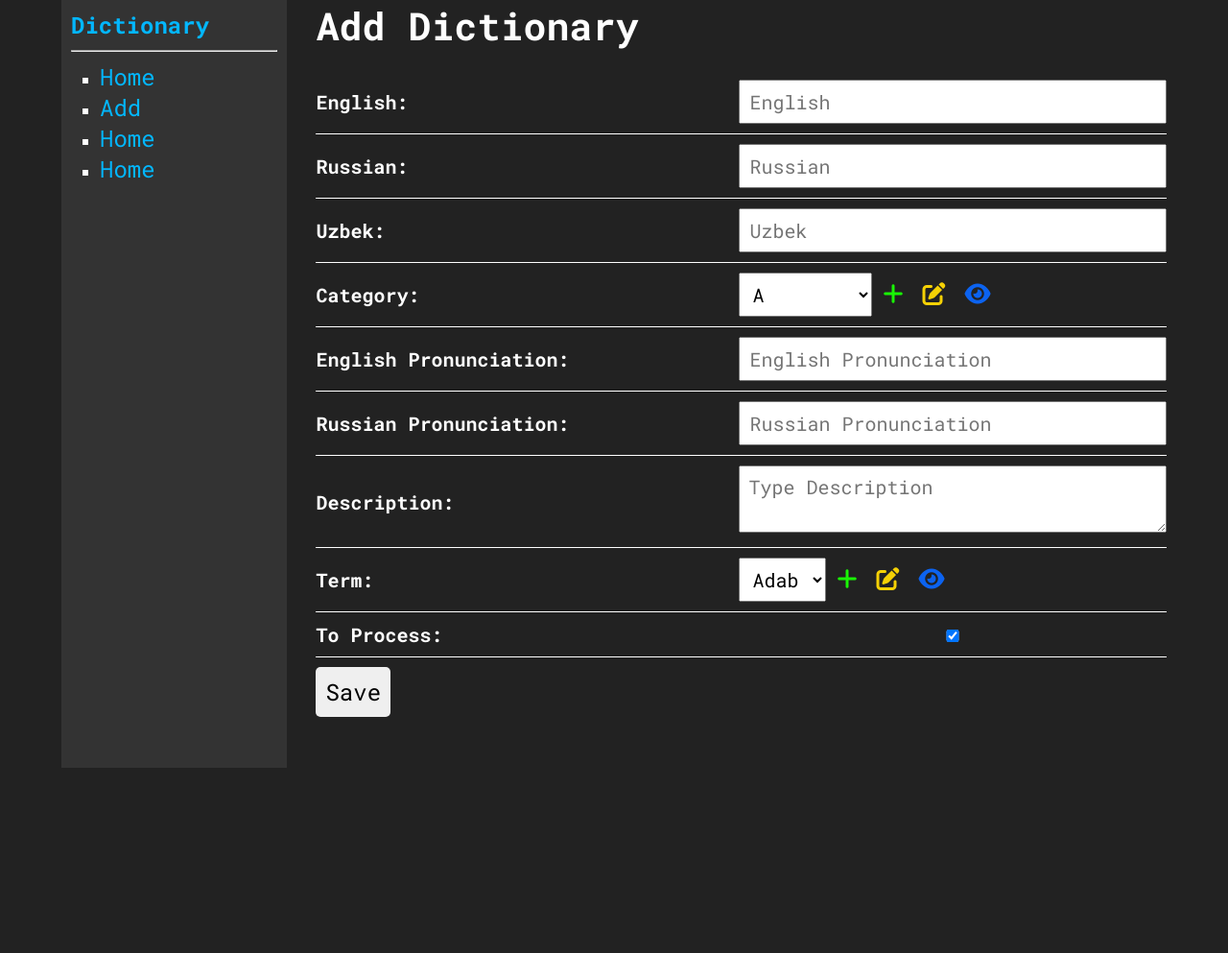
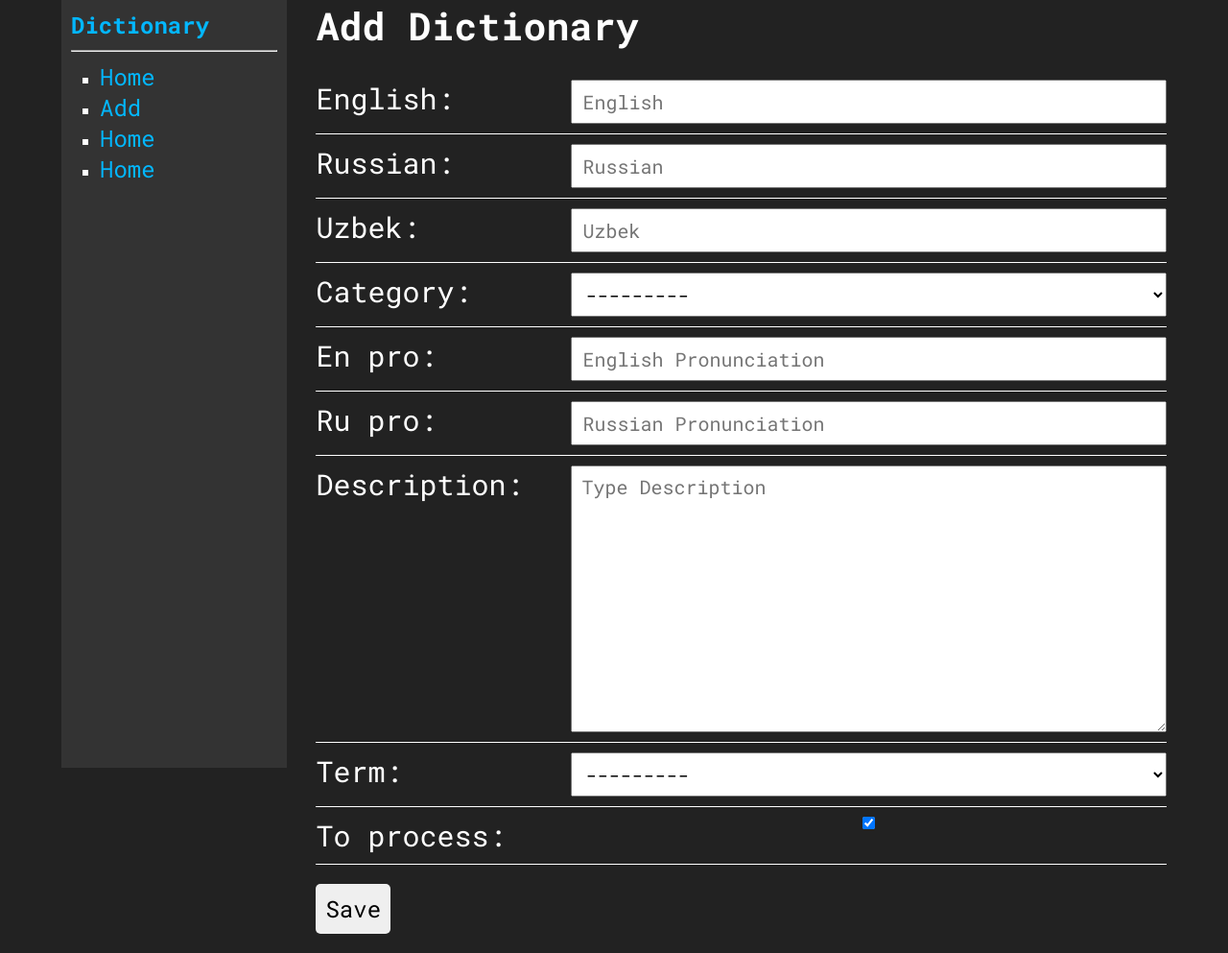
Before and after one commit to diyorbekqodirboyev863/dictionary-app, a Django app: page /add/word/ in a window 1280 px wide. Shown: the whole page at 96% size. Before the commit the page ends 800 px from the top, so only its background shows below. Run offline with Django 5.2, Linux system fonts and the light colour scheme; data comes from the database, SQL or seed files in the repository; some libraries are stand-ins or nearby versions.

Commit message:
Add dictionary form has been updated.

```diff
--- /dev/null
+++ b/main/forms.py
@@ -0,0 +1,27 @@
+from django import forms
+from django.utils.safestring import mark_safe
+from .models import Dictionary
+
+class DictionaryForm(forms.ModelForm):
+    class Meta:
+        model = Dictionary
+        fields = ['en', 'ru', 'uz', 'category', 'en_pro', 'ru_pro', 'description', 'term', 'to_process']
+        widgets = {
+            'to_process': forms.CheckboxInput(),
+        }
+
+    def __init__(self, *args, **kwargs):
+        super().__init__(*args, **kwargs)
+        # Customize form fields if needed
+        self.fields['en'].widget.attrs.update({'placeholder': 'English'})
+        self.fields['ru'].widget.attrs.update({'placeholder': 'Russian'})
+        self.fields['uz'].widget.attrs.update({'placeholder': 'Uzbek'})
+        self.fields['en_pro'].widget.attrs.update({'placeholder': 'English Pronunciation'})
+        self.fields['ru_pro'].widget.attrs.update({'placeholder': 'Russian Pronunciation'})
+        self.fields['description'].widget.attrs.update({'placeholder': 'Type Description'})
+
+    def as_div(self):
+        output = []
+        for field in self:
+            output.append(f'<div class="form-group">{field.label_tag()}{field}</div>')
+        return mark_safe('\n'.join(output))
--- a/main/views.py
+++ b/main/views.py
@@ -1,6 +1,7 @@
 from django.shortcuts import render, redirect
 from django.utils.text import slugify
 from .models import Category, Term, Dictionary
+from .forms import DictionaryForm
 
 # Home.
 def home(request):
@@ -14,29 +15,10 @@
 	categories = Category.objects.all()
 	terms = Term.objects.all()
 	if request.method == 'POST':
-		en = request.POST.get('en')
-		ru = request.POST.get('ru')
-		uz = request.POST.get('uz')
-		category_slug = request.POST.get('category')
-		enpro = request.POST.get('enpro')
-		rupro = request.POST.get('rupro')
-		description = request.POST.get('description')
-		term_slug = request.POST.get('term')
-		to_process = request.POST.get('toproc', 'off') == 'on'
-
-		category = Category.objects.get(slug=category_slug)
-		term = Term.objects.get(slug=term_slug)
-
-		dictionary = Dictionary(
-			en=en,
-			ru=ru,
-			uz=uz,
-			category=category,
-			en_pro=enpro,
-			ru_pro=rupro,
-			description=description,
-			term=term,
-			to_process=to_process)
-		dictionary.save()
-		redirect(to='home')
-	return render(request=request, template_name='add_word.html', context={'categories': categories, 'terms': terms})
+		form = DictionaryForm(request.POST)
+		if form.is_valid():
+			form.save()
+			redirect(to='home')
+	else:
+		form = DictionaryForm()
+	return render(request=request, template_name='add_word.html', context={'categories': categories, 'terms': terms, 'form': form})
--- a/static/styles.css
+++ b/static/styles.css
@@ -100,40 +100,24 @@
 	gap: 20px;
 }
 
-.add table,
-.add input,
-.add textarea {
+.form-group {
+	display: flex;
+	align-items: flex-start;
+	justify-content: space-between;
 	width: 100%;
-}
-
-.add table,
-.add input,
-.add select,
-.add textarea {
 	font-size: 20px;
-}
-
-.add input,
-.add select,
-.add textarea {
-	padding: 8px 10px;
-}
-
-.add table {
-	border-collapse: collapse;
-}
-
-.add th,
-.add td {
+	border-bottom: 1px solid #fff;
 	padding: 10px 0;
 }
 
-.add th {
-	padding-right: 10px;
+.form-group label {
+	font-size: 30px;
 }
 
-.add tr {
-	border-bottom: 1px solid #fff;
+.form-group input, .form-group select, .form-group textarea {
+	font-size: 20px;
+	width: 70%;
+	padding: 8px 10px;
 }
 
 button {
--- a/templates/add_word.html
+++ b/templates/add_word.html
@@ -6,98 +6,7 @@
     <h1 style="margin-bottom: 20px;">Add Dictionary</h1>
     <form action="{% url 'add_word' %}" method="post" class="add" style="margin-bottom: 20px">
         {% csrf_token %}
-        <table>
-            <tr>
-                <th style="text-align: left;"><label for="en">English:</label></th>
-                <td><input type="text" placeholder="English" name="en" id="en" required /></td>
-            </tr>
-            <tr>
-                <th style="text-align: left;"><label for="ru">Russian:</label></th>
-                <td><input type="text" placeholder="Russian" name="ru" id="ru" required /></td>
-            </tr>
-            <tr>
-                <th style="text-align: left;"><label for="uz">Uzbek:</label></th>
-                <td><input type="text" placeholder="Uzbek" name="uz" id="uz" required /></td>
-            </tr>
-
-            <!-- Category. -->
-            <tr>
-                <th style="text-align: left;"><label for="category">Category:</label></th>
-                <td>
-                    <select id="category" name="category" required>
-                        {% if categories %}
-                            {% for category in categories %}
-                                <option value="{{ category.slug }}">{{ category.name }}</option>
-                            {% endfor %}
-                        {% endif %}
-                    </select>
-                    <div class="m-frame">
-						<a href="#">
-							<span style="color: #19f505;">
-								<i class="fa-solid fa-plus"></i>
-							</span>
-						</a>
-						<a href="#">
-							<span style="color: #f5d105;">
-								<i class="fa-solid fa-pen-to-square"></i>
-							</span>
-						</a>
-						<a href="#">
-							<span style="color: #0c63f0;">
-								<i class="fa-solid fa-eye"></i>
-							</span>
-						</a>
-					</div>
-                </td>
-            </tr>
-            <tr>
-                <th style="text-align: left;"><label for="enpro">English Pronunciation:</label></th>
-                <td><input type="text" placeholder="English Pronunciation" name="enpro" id="enpro" /></td>
-            </tr>
-            <tr>
-                <th style="text-align: left;"><label for="rupro">Russian Pronunciation:</label></th>
-                <td><input type="text" placeholder="Russian Pronunciation" name="rupro" id="rupro" /></td>
-            </tr>
-            <tr>
-                <th style="text-align: left;"><label for="description">Description:</label></th>
-                <td><textarea placeholder="Type Description" name="description" id="description"></textarea></td>
-            </tr>
-
-            <!-- Term. -->
-            <tr>
-                <th style="text-align: left;"><label for="term">Term:</label></th>
-                <td>
-                    <select id="term" name="term" required>
-                        {% if terms %}
-                            {% for term in terms %}
-                                <option value="{{ term.slug }}">{{ term.name }}</option>
-                            {% endfor %}
-                        {% endif %}
-                    </select>
-                    <div class="m-frame">
-						<a href="#">
-							<span style="color: #19f505;">
-								<i class="fa-solid fa-plus"></i>
-							</span>
-						</a>
-						<a href="#">
-							<span style="color: #f5d105;">
-								<i class="fa-solid fa-pen-to-square"></i>
-							</span>
-						</a>
-						<a href="#">
-							<span style="color: #0c63f0;">
-								<i class="fa-solid fa-eye"></i>
-							</span>
-						</a>
-					</div>
-                </td>
-            </tr>
-            <tr>
-                <th style="text-align: left;"><label for="toproc">To Process:</label></th>
-                <td><input type="checkbox" id="toproc" name="toproc" checked /></td>
-            </tr>
-        </table>
-        <button style="margin-top: 10px;" type="submit">Save</button>
+        {{ form.as_div }}
+        <button style="margin: 20px auto;" type="submit">Save</button>
     </form>
 {% endblock %}
```
